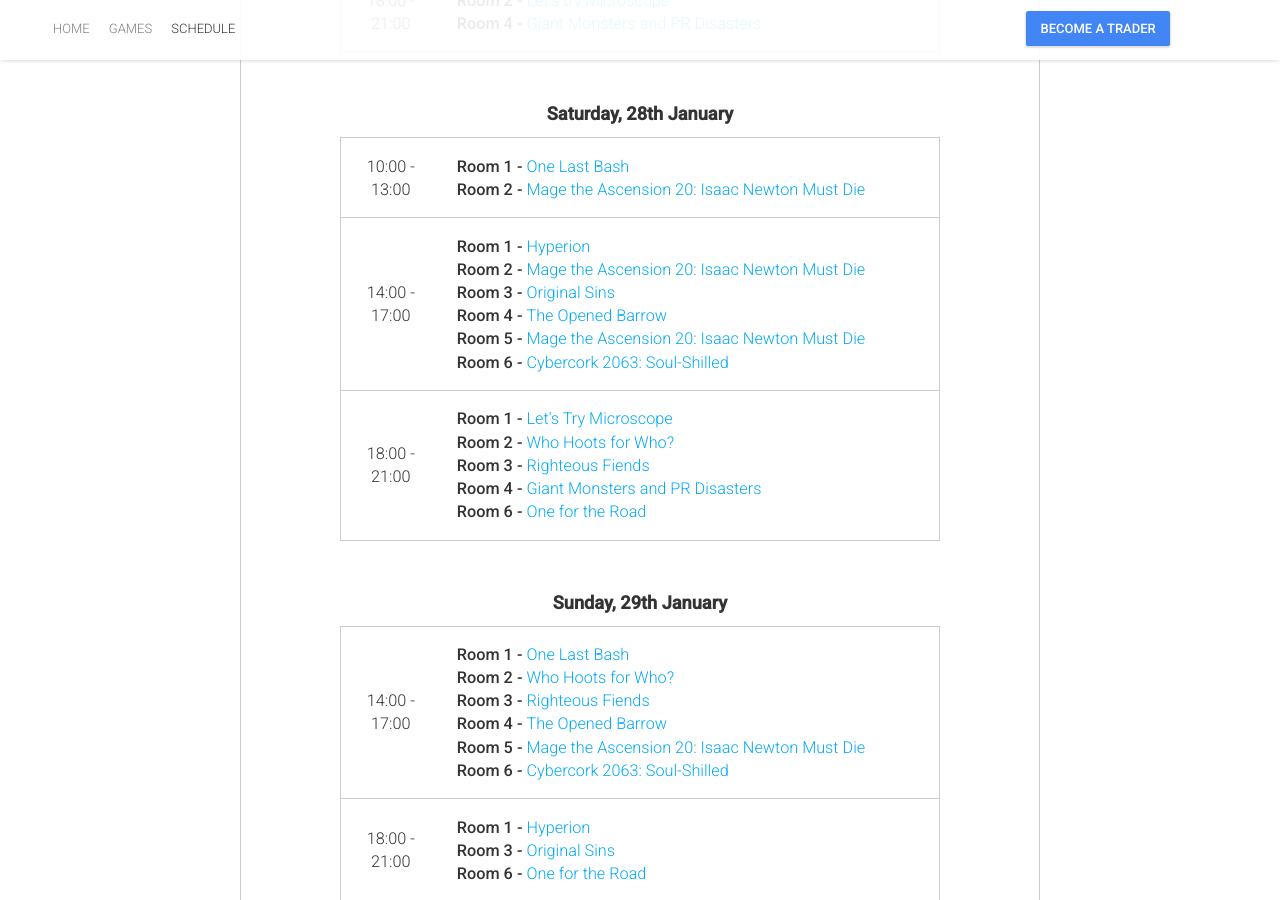
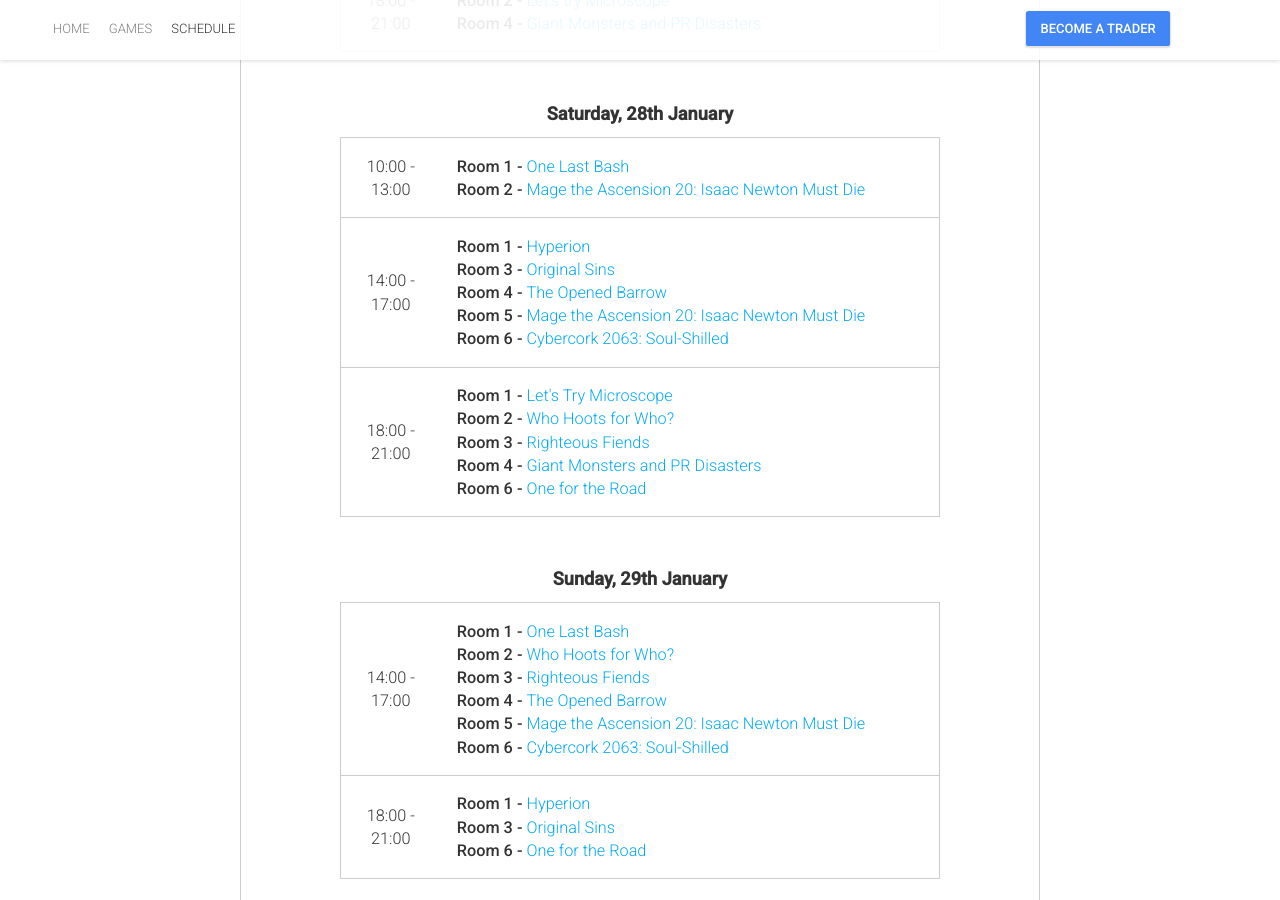
Before and after one commit to gregoriousTechorious/warpcon.ie, a Jekyll site: the page built from schedule.html, in a window 1280 px wide and 900 px high, scrolled down 762 px. Built offline with Jekyll 4.4.1, drawn with Linux system fonts in a browser that asks for light colours; nearby versions of some CDN libraries.

Commit message:
fixed scheduling issues

```diff
--- a/schedule.html
+++ b/schedule.html
@@ -59,9 +59,6 @@ image: hero.jpg
                         <ul>
                             <li>
                                 <b>Room 1 - </b><a href="/games/hyperion">Hyperion</a>
-                            </li>
-                            <li>
-                                <b>Room 2 - </b><a href="/games/mage-the-ascension-20">Mage the Ascension 20: Isaac Newton Must Die</a>
                             </li>
                             <li>
                                 <b>Room 3 - </b><a href="/games/original-sins">Original Sins</a>
```
